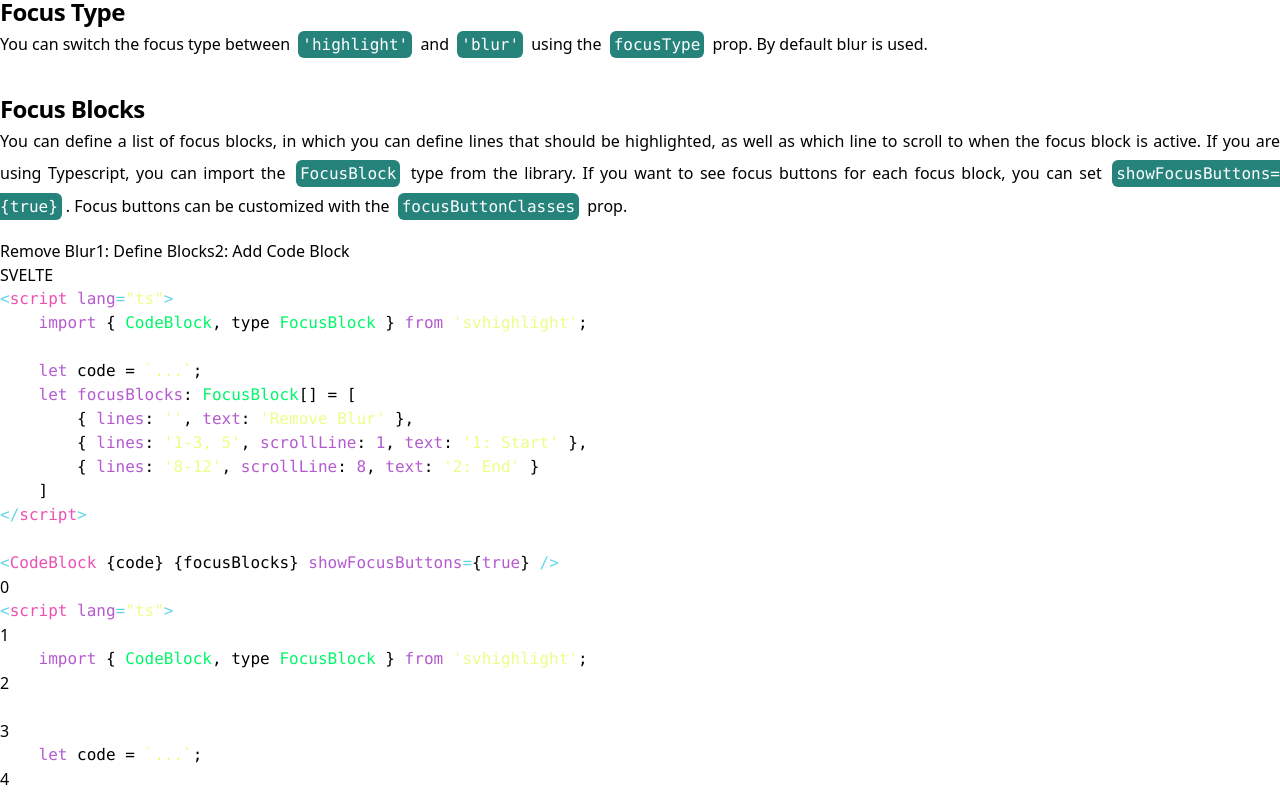
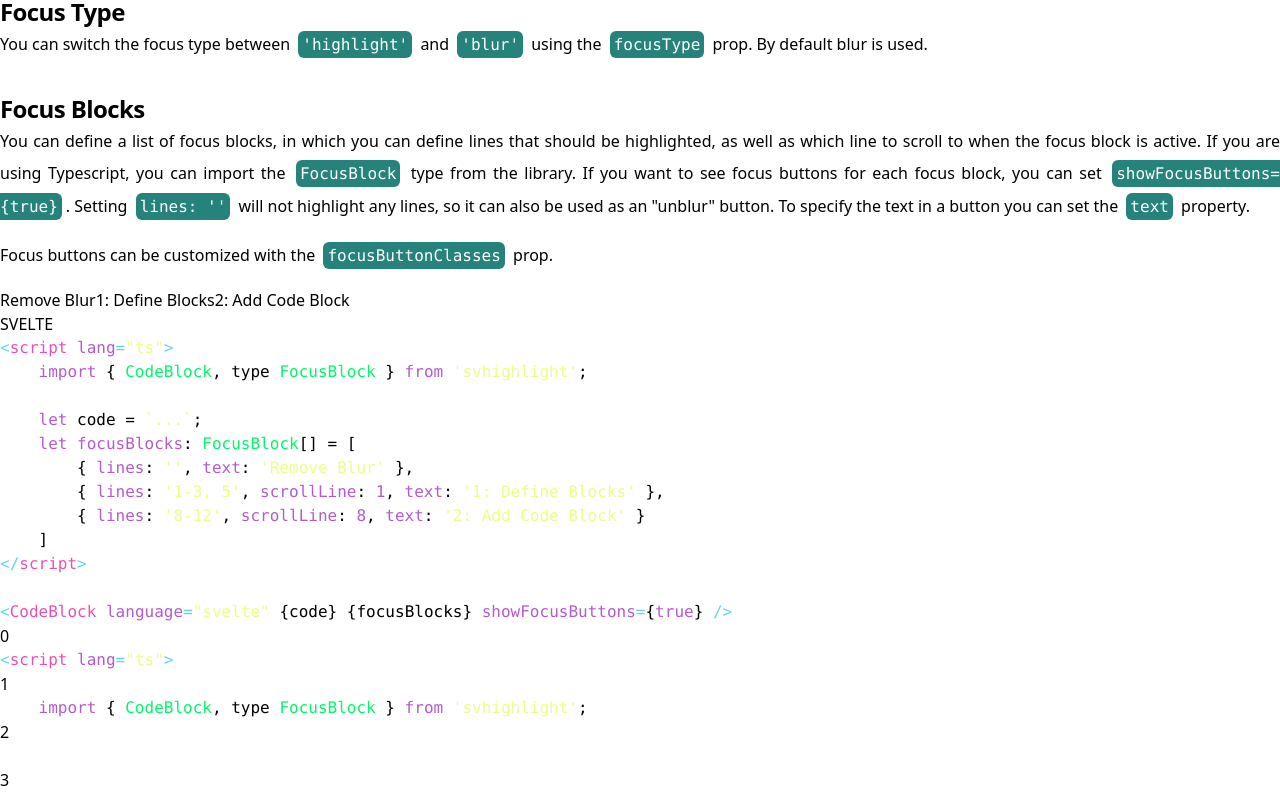
Before and after one commit to bennymi/svhighlight, a SvelteKit app: page / in a window 1280 px wide. Shown: the part 3640-4433 px from the top of the page. Built offline with nearby package versions, Linux system fonts and the light colour scheme.

Commit message:
update focus block documentation

```diff
--- a/src/routes/+page.svelte
+++ b/src/routes/+page.svelte
@@ -158,7 +158,12 @@
 				highlighted, as well as which line to scroll to when the focus block is active. If you are
 				using Typescript, you can import the <code>FocusBlock</code> type from the library. If you
 				want to see focus buttons for each focus block, you can set
-				<code>showFocusButtons={'{true}'}</code>. Focus buttons can be customized with the
+				<code>showFocusButtons={'{true}'}</code>. Setting <code>lines: ''</code> will not highlight
+				any lines, so it can also be used as an "unblur" button. To specify the text in a button you
+				can set the <code>text</code> property.
+			</p>
+			<p>
+				Focus buttons can be customized with the
 				<code>focusButtonClasses</code> prop.
 			</p>
 
--- a/src/routes/codedefinitions.ts
+++ b/src/routes/codedefinitions.ts
@@ -45,12 +45,12 @@ let codeFocusButtons = `<script lang="ts">
     let code = \`...\`;
     let focusBlocks: FocusBlock[] = [
         { lines: '', text: 'Remove Blur' },
-        { lines: '1-3, 5', scrollLine: 1, text: '1: Start' },
-        { lines: '8-12', scrollLine: 8, text: '2: End' }
+        { lines: '1-3, 5', scrollLine: 1, text: '1: Define Blocks' },
+        { lines: '8-12', scrollLine: 8, text: '2: Add Code Block' }
     ]
 <\/script>
 
-<CodeBlock {code} {focusBlocks} showFocusButtons={true} />`;
+<CodeBlock language="svelte" {code} {focusBlocks} showFocusButtons={true} />`;
 
 let activeStore = `<script lang="ts">
     import { CodeBlock, type FocusBlock} from 'svhighlight';
```
